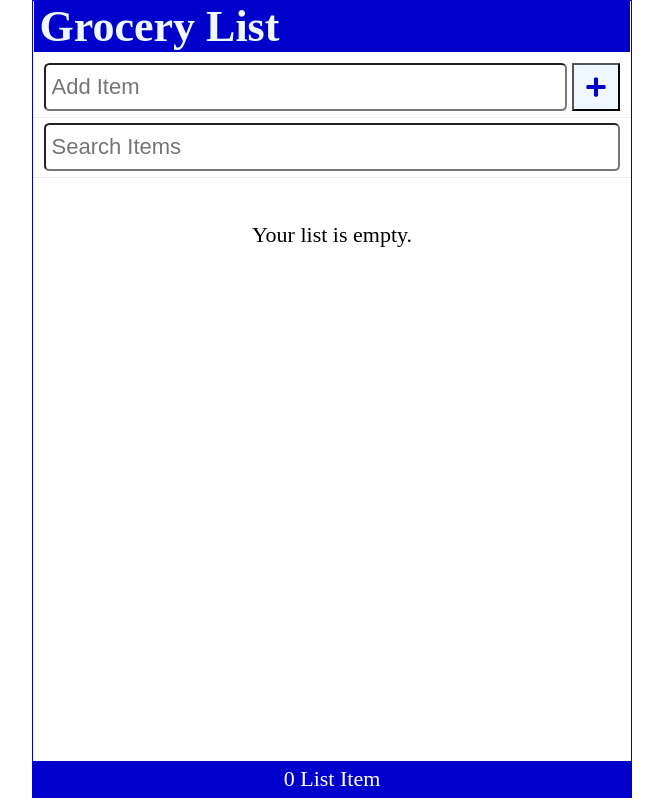
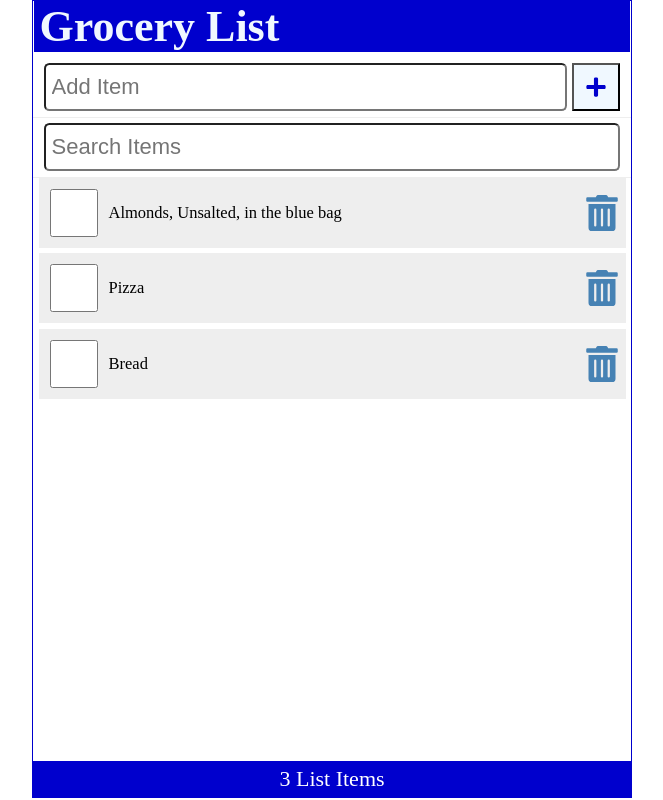
Before and after one commit to noorinoorullah130/react.js-dave-gray, a React (Vite) app: page / in a window 1280 px wide. Shown: the whole page, without its empty margins (308-971 px from the left). Built offline with nearby package versions, Linux system fonts and the light colour scheme; data requests are answered from the project's data file.

Commit message:
fetch api data is added

```diff
--- a/src/App.jsx
+++ b/src/App.jsx
@@ -6,16 +6,33 @@
 import Footer from "./Components/Footer";
 
 function App() {
-    const [items, setItems] = useState(
-        JSON.parse(localStorage.getItem("shoppinglist")) || []
-    );
+    const API_URL = "http://localhost:3500/items";
 
+    const [items, setItems] = useState([]);
     const [newItem, setNewItem] = useState("");
     const [search, setSearch] = useState("");
+    const [fetchError, setFetchError] = useState(null);
+    const [isLoading, setIsLoading] = useState(true);
 
     useEffect(() => {
-        localStorage.setItem("shoppinglist", JSON.stringify(items));
-    }, [items]);
+        const fetchItems = async () => {
+            try {
+                const response = await fetch(API_URL);
+                if (!response.ok) throw Error("Did not receive expected data");
+                const listItems = await response.json();
+                setItems(listItems);
+                setFetchError(null);
+            } catch (err) {
+                setFetchError(err.message);
+            } finally {
+                setIsLoading(false);
+            }
+        };
+
+        setTimeout(() => {
+            (async () => await fetchItems())();
+        }, 2000);
+    }, []);
 
     const addItem = (item) => {
         const id = items.length ? items[items.length - 1].id + 1 : 1;
@@ -56,13 +73,23 @@
                 handleSubmit={handleSubmit}
             />
             <SearchItem search={search} setSearch={setSearch} />
-            <Content
-                items={items.filter((item) =>
-                    item.item.toLowerCase().includes(search.toLowerCase())
+            <main>
+                {isLoading && <p>Loading Items...</p>}
+                {fetchError && (
+                    <p style={{ color: "red" }}>{`Error: ${fetchError}`}</p>
                 )}
-                handleCheck={handleCheck}
-                handleDelete={handleDelete}
-            />
+                {!fetchError && !isLoading && (
+                    <Content
+                        items={items.filter((item) =>
+                            item.item
+                                .toLowerCase()
+                                .includes(search.toLowerCase())
+                        )}
+                        handleCheck={handleCheck}
+                        handleDelete={handleDelete}
+                    />
+                )}
+            </main>
             <Footer length={items.length} />
         </div>
     );
--- a/src/Components/Content.jsx
+++ b/src/Components/Content.jsx
@@ -2,7 +2,7 @@
 
 const Content = ({ items, handleCheck, handleDelete }) => {
     return (
-        <main>
+        <>
             {items.length ? (
                 <ItemList
                     items={items}
@@ -12,7 +12,7 @@
             ) : (
                 <p style={{ marginTop: "2rem" }}>Your list is empty.</p>
             )}
-        </main>
+        </>
     );
 };
 
```
